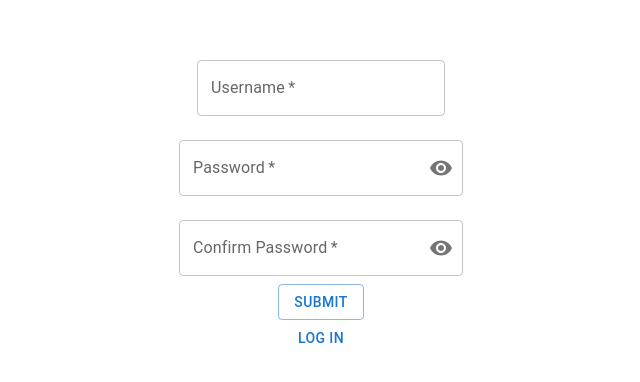
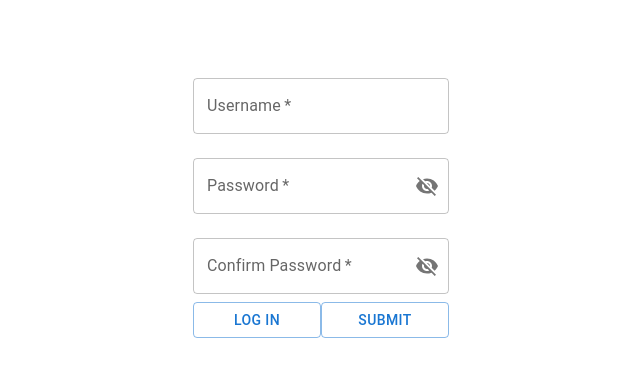
Before and after one commit to Omar-Shueb/WorldBankFrontend, a React (Create React App) app in the folder worldbank/: page /register in a window 1280 px wide. Shown: the part 196-578 px from the top of the page, without its empty margins (319-959 px from the left). Built offline with nearby package versions, Linux system fonts and the light colour scheme.

Commit message:
fixed login css

```diff
--- a/worldbank/src/Components/LogInPage/LogInPage.js
+++ b/worldbank/src/Components/LogInPage/LogInPage.js
@@ -22,8 +22,13 @@ class LogInPage extends React.Component {
 
     this.setState({ error: "" });
 
-    let json = await this.networking.postLogIn(this.state.usernameInput, this.state.passwordInput);
-    json.success ? this.props.checkLogin() : this.setState({ error: json.error });
+    let json = await this.networking.postLogIn(
+      this.state.usernameInput,
+      this.state.passwordInput
+    );
+    json.success
+      ? this.props.checkLogin()
+      : this.setState({ error: json.error });
   };
 
   onShowPasswordClick = () => {
@@ -36,6 +41,7 @@ class LogInPage extends React.Component {
         <form onSubmit={this.onFormSubmit}>
           <div>
             <TextField
+              sx={{ width: "20vw" }}
               id="usernameInput"
               label="Username"
               variant="outlined"
@@ -47,6 +53,7 @@ class LogInPage extends React.Component {
           </div>
           <div>
             <TextField
+              sx={{ width: "20vw" }}
               id="passwordInput"
               label="Password"
               variant="outlined"
@@ -58,8 +65,16 @@ class LogInPage extends React.Component {
               InputProps={{
                 endAdornment: (
                   <InputAdornment position="end">
-                    <IconButton aria-label="toggle password visibility" edge="end" onClick={this.onShowPasswordClick}>
-                      {this.state.showPassword ? <VisibilityOff /> : <Visibility />}
+                    <IconButton
+                      aria-label="toggle password visibility"
+                      edge="end"
+                      onClick={this.onShowPasswordClick}
+                    >
+                      {!this.state.showPassword ? (
+                        <VisibilityOff />
+                      ) : (
+                        <Visibility />
+                      )}
                     </IconButton>
                   </InputAdornment>
                 ),
@@ -69,14 +84,16 @@ class LogInPage extends React.Component {
           </div>
 
           <div>
-            <Button type="submit" variant="outlined">
+            <Link to="/register">
+              <Button variant="outlined" sx={{ width: "10vw" }}>
+                Register
+              </Button>
+            </Link>
+            <Button type="submit" variant="outlined" sx={{ width: "10vw" }}>
               Log In
             </Button>
           </div>
         </form>
-        <Link to="/register">
-          <Button variant="text">Register</Button>
-        </Link>
       </>
     );
   };
--- a/worldbank/src/Components/RegisterPage/RegisterPage.js
+++ b/worldbank/src/Components/RegisterPage/RegisterPage.js
@@ -1,5 +1,5 @@
 import React from "react";
-import { withRouter } from "react-router-dom";
+import { Link } from "react-router-dom";
 import { TextField, Button, InputAdornment, IconButton } from "@mui/material";
 import { Visibility, VisibilityOff } from "@mui/icons-material";
 import Networking from "../Networking";
@@ -35,11 +35,6 @@ class RegisterPage extends React.Component {
       this.props.history.replace("/login");
     }
   };
-
-  onLogInClick = () => {
-    this.props.history.replace("/login");
-  };
-
   onShowPasswordClick = () => {
     this.setState({ showPassword: !this.state.showPassword });
   };
@@ -50,6 +45,7 @@ class RegisterPage extends React.Component {
         <form onSubmit={this.onFormSubmit}>
           <div>
             <TextField
+              sx={{ width: "20vw" }}
               id="usernameInput"
               label="Username"
               variant="outlined"
@@ -60,6 +56,7 @@ class RegisterPage extends React.Component {
           </div>
           <div>
             <TextField
+              sx={{ width: "20vw" }}
               id="passwordInput"
               label="Password"
               variant="outlined"
@@ -75,7 +72,7 @@ class RegisterPage extends React.Component {
                       edge="end"
                       onClick={this.onShowPasswordClick}
                     >
-                      {this.state.showPassword ? (
+                      {!this.state.showPassword ? (
                         <VisibilityOff />
                       ) : (
                         <Visibility />
@@ -89,6 +86,7 @@ class RegisterPage extends React.Component {
           </div>
           <div>
             <TextField
+              sx={{ width: "20vw" }}
               id="confirmInput"
               label="Confirm Password"
               variant="outlined"
@@ -105,7 +103,7 @@ class RegisterPage extends React.Component {
                       edge="end"
                       onClick={this.onShowPasswordClick}
                     >
-                      {this.state.showPassword ? (
+                      {!this.state.showPassword ? (
                         <VisibilityOff />
                       ) : (
                         <Visibility />
@@ -118,14 +116,20 @@ class RegisterPage extends React.Component {
             />
           </div>
           <div>
-            <Button type="submit" variant="outlined">
+            <Link to="/login">
+              <Button
+                variant="outlined"
+                onClick={this.onLogInClick}
+                sx={{ width: "10vw" }}
+              >
+                Log In
+              </Button>
+            </Link>
+            <Button type="submit" variant="outlined" sx={{ width: "10vw" }}>
               Submit
             </Button>
           </div>
         </form>
-        <Button variant="text" onClick={this.onLogInClick}>
-          Log In
-        </Button>
       </>
     );
   };
@@ -135,4 +139,4 @@ class RegisterPage extends React.Component {
   }
 }
 
-export default withRouter(RegisterPage);
+export default RegisterPage;
```
